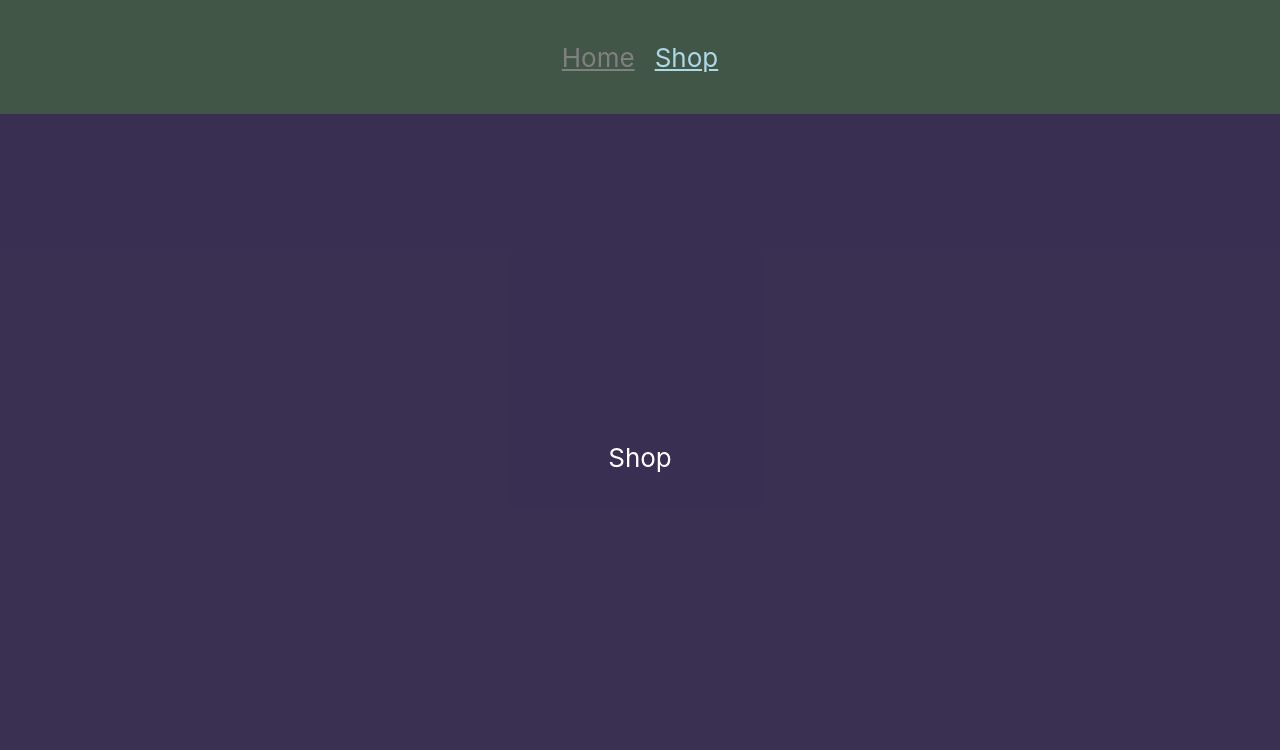
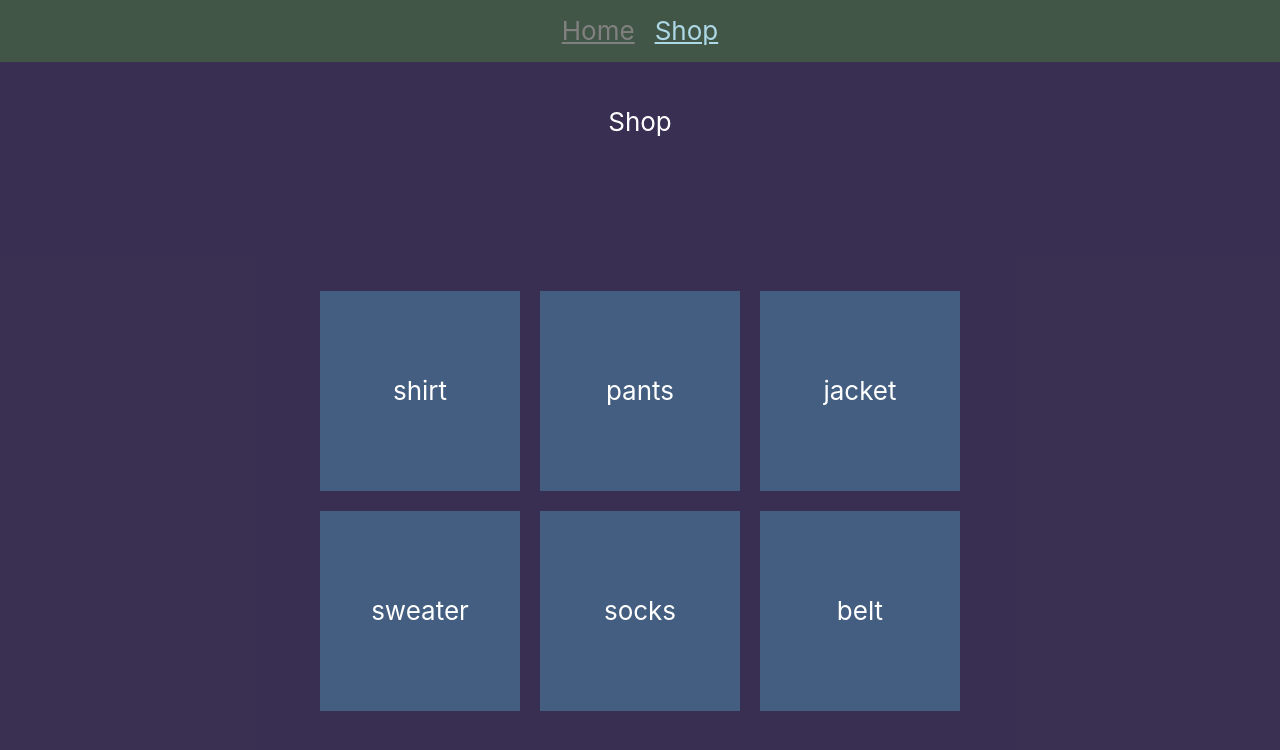
Before and after one commit to Raikho/shopping-cart, a React (Create React App) app: page /shop in a window 1280 px wide. Shown: the top 750 px of the page. Built offline with nearby package versions, Linux system fonts and the light colour scheme.

Commit message:
add basic items to shop to template

```diff
--- a/package.json
+++ b/package.json
@@ -10,6 +10,7 @@
     "react-dom": "^18.2.0",
     "react-router-dom": "^6.14.0",
     "react-scripts": "5.0.1",
+    "uniqid": "^5.4.0",
     "web-vitals": "^2.1.4"
   },
   "scripts": {
--- a/src/App.css
+++ b/src/App.css
@@ -44,7 +44,7 @@
   height: 100%;
   display: grid;
   grid-template-columns: 1fr;
-  grid-template-rows: 1fr 6fr;
+  grid-template-rows: 1fr 12fr;
 }
 
 .App-header>* {
@@ -66,4 +66,25 @@
 }
 .shop {
   background-color: rgba(123, 63, 202, 0.199);
+
+  display: grid;
+  grid-template-rows: 1fr 5fr;
 }
+.item-container {
+  display: grid;
+  grid-template-columns: repeat(3, 1fr);
+  gap: 20px;
+}
+.item {
+  width: 200px;
+  height: 200px;
+  background-color: #61dafb46;
+
+  display: flex;
+  justify-content: center;
+  align-items: center;
+}
+
+/* a.active {
+  font-weight: bold;
+} */
--- a/src/Shop.js
+++ b/src/Shop.js
@@ -1,6 +1,31 @@
+
+import uniqid from 'uniqid';
+import { useState } from 'react';
+
 const Shop = () => {
+    const [items, setItems] = useState([
+        {name: 'shirt', id: uniqid()},
+        {name: 'pants', id: uniqid()},
+        {name: 'jacket', id: uniqid()},
+        {name: 'sweater', id: uniqid()},
+        {name: 'socks', id: uniqid()},
+        {name: 'belt', id: uniqid()},
+    ]);
+
     return (
-        <div className='shop'>Shop</div>
+        <div className='shop'>
+            <div className='title'>Shop</div>
+            <div className="item-container">
+                {items.map(item =>
+                    <div
+                        className='item'
+                        key={item.id}
+                    >
+                        {item.name}
+                    </div>
+                )}
+            </div>
+        </div>
     )
 }
 
```
Also changed, not shown: 1 other file (tests, documents, lock files or other folders).
